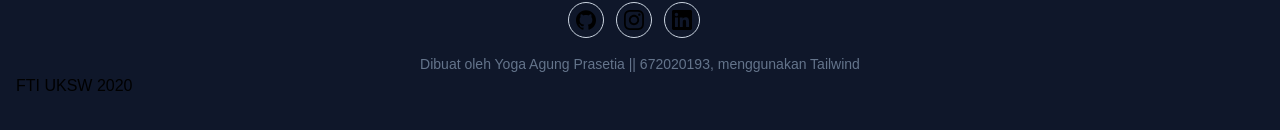
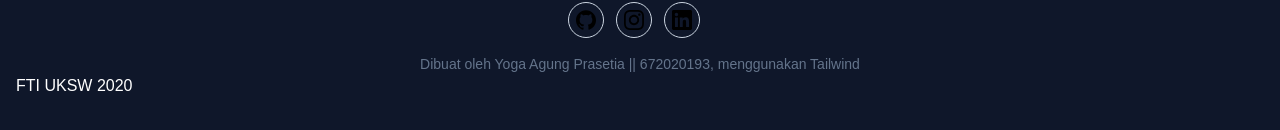
Before and after one commit to yyogaagung/portofolio-taliwind, a website: page index.html in a window 1280 px wide. Shown: the part 3423-3553 px from the top of the page. Drawn offline with Linux system fonts and the light colour scheme.

Commit message:
tambah fti

```diff
--- a/index.html
+++ b/index.html
@@ -223,7 +223,7 @@
                         </a>
                     </div>
                     <p class="font-medium text-sm text-slate-500 text-center mt-4">Dibuat oleh Yoga Agung Prasetia || 672020193, menggunakan Tailwind</p>
-                    <p>FTI UKSW 2020</p>
+                    <p class="text-white">FTI UKSW 2020</p>
                 </div>
             </div>
         </footer>
```
